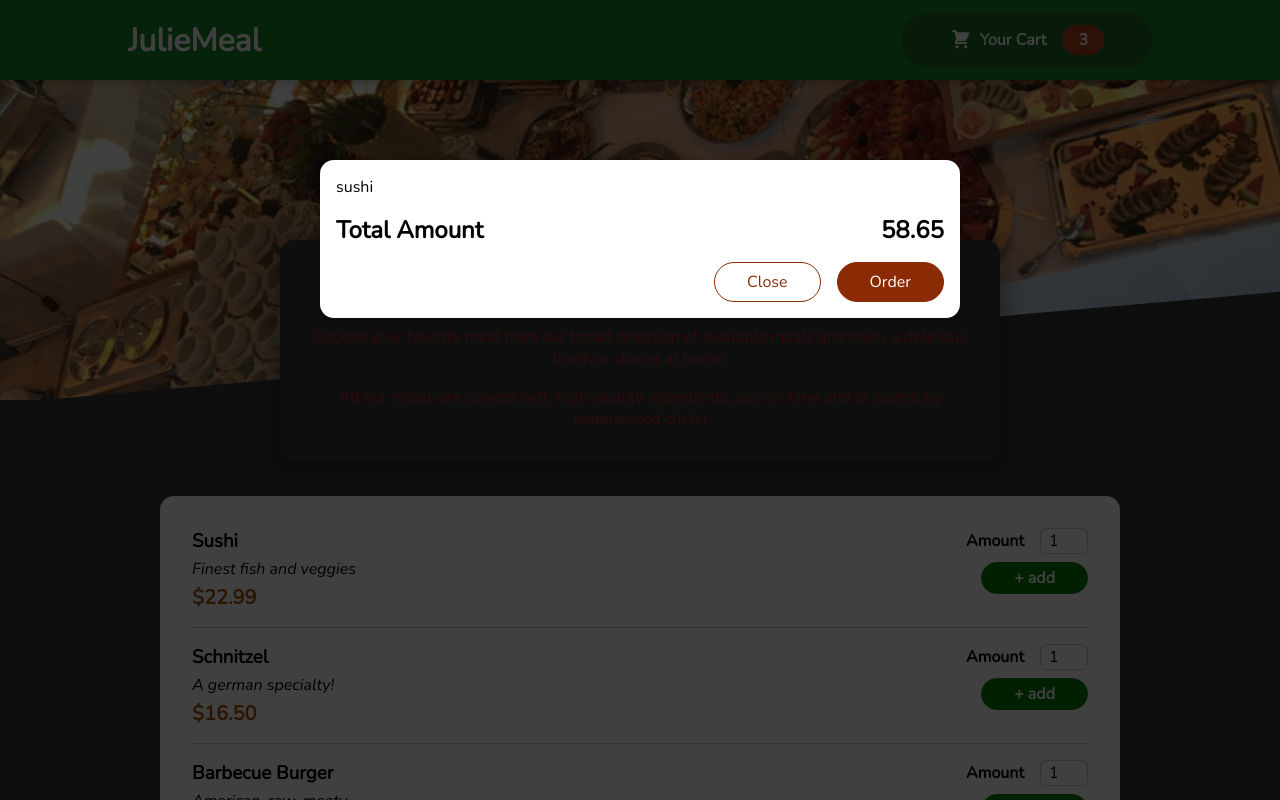
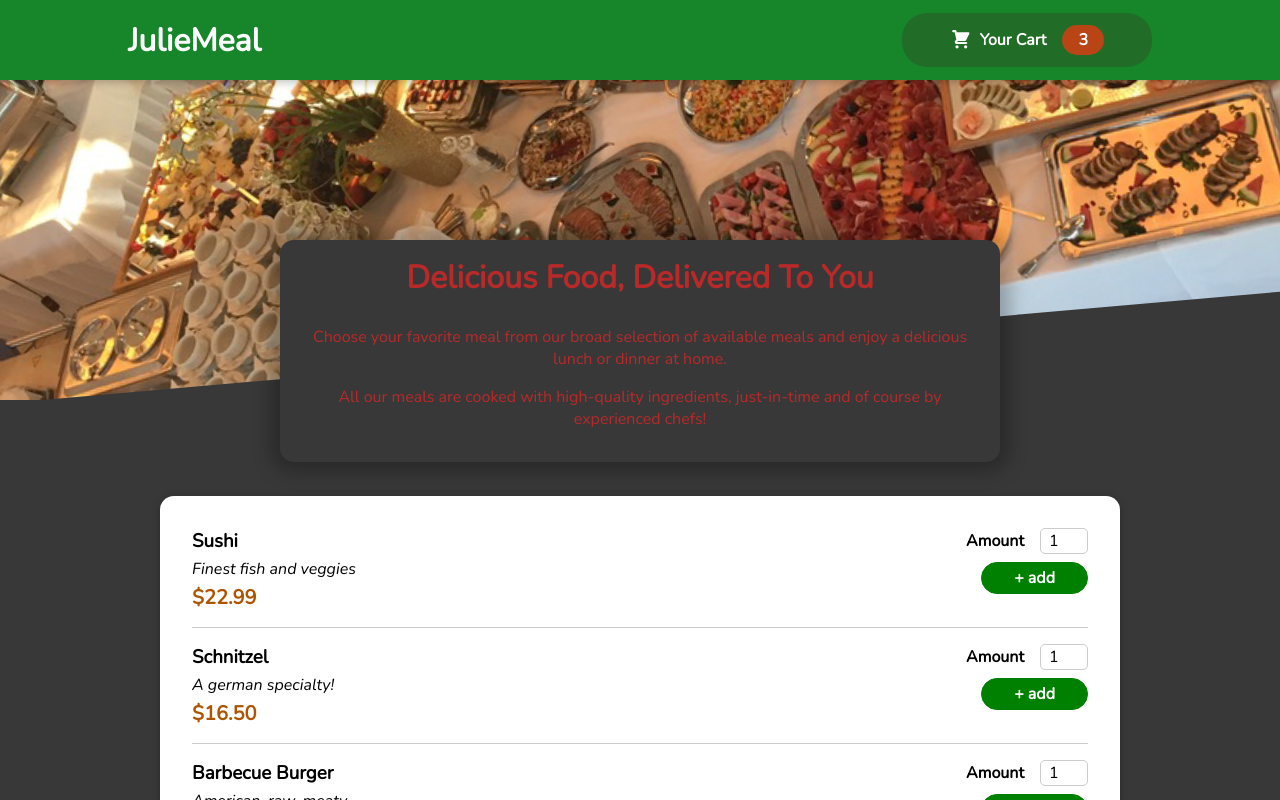
Before and after one commit to Cabraham1/food-order-App, a React (Create React App) app: page / in a window 1280 px wide. Shown: the top 800 px of the page. Built offline with nearby package versions, Linux system fonts and the light colour scheme.

Commit message:
modal implementation

```diff
--- a/src/App.js
+++ b/src/App.js
@@ -1,17 +1,25 @@
-import React from 'react';
-import Cart from './components/Carts/Cart';
-import Header from './components/Layout/Header';
-import Meals from './components/Meals/Meals';
+import React, { useState } from "react";
+import Cart from "./components/Carts/Cart";
+import Header from "./components/Layout/Header";
+import Meals from "./components/Meals/Meals";
 
+function App(props) {
+  const [cartIsShown, setCartIsShown] = useState(false);
 
-function App() {
-
+  const showCartHandler = () => {
+    setCartIsShown(true);
+  };
+  const hideCartHandler = () => {
+    setCartIsShown(false);
+  };
   return (
     <React.Fragment>
-      <Header />
-      <Cart/>
+      <Header onShowCart={showCartHandler} />
+      {cartIsShown && (
+        <Cart onClose={hideCartHandler} />
+      )}
       <main>
-        <Meals/>
+        <Meals />
       </main>
     </React.Fragment>
   );
--- a/src/components/Carts/Cart.js
+++ b/src/components/Carts/Cart.js
@@ -3,23 +3,31 @@
 import classes from "./Cart.module.css";
 
 const Cart = (props) => {
-  const CartItems = <ul className={classes['cart-items']}>{[
+  const CartItems = (
+    <ul className={classes["cart-items"]}>
+      {[
         {
           id: "c1",
           name: "sushi",
           amount: "2",
           price: "12.99",
         },
-  ].map((item) => <li key={item.id}>{item.name}</li>)}</ul>;
+      ].map((item) => (
+        <li key={item.id}>{item.name}</li>
+      ))}
+    </ul>
+  );
   return (
-    <Modal>
+    <Modal onClose={props.onClose}>
       {CartItems}
       <div className={classes.total}>
         <span>Total Amount</span>
         <span>58.65</span>
       </div>
       <div className={classes.actions}>
-        <button className={classes['button--alt']}>Close</button>
+        <button className={classes["button--alt"]} onClick={props.onClose}>
+          Close
+        </button>
         <button className={classes.button}>Order</button>
       </div>
     </Modal>
--- a/src/components/Layout/Header.js
+++ b/src/components/Layout/Header.js
@@ -8,7 +8,7 @@
     <React.Fragment>
       <header className={classes.header}>
         <h1>JulieMeal</h1>
-        <HeaderCartButton />
+        <HeaderCartButton onClick={props.onShowCart} />
       </header>
       <div className={classes["main-image"]}>
         <img src={MealImage} alt="a table full of different meals" />
--- a/src/components/Layout/HeaderCartButton.js
+++ b/src/components/Layout/HeaderCartButton.js
@@ -4,7 +4,7 @@
 
 const HeaderCartButton = (props) => {
   return (
-    <button className={classes.button}>
+    <button className={classes.button} onClick={props.onClick}>
       <span className={classes.icon}>
         <CartIcon/>
       </span>
--- a/src/components/Meals/AvailableMeals.js
+++ b/src/components/Meals/AvailableMeals.js
@@ -2,7 +2,6 @@
 import Card from "../UI/Card";
 import classes from "./AvailableMeals.module.css";
 import MealItem from "./MealItem/MealItem"
-import MealItemForm from "./MealItem/MealItemForm";
 
 const DUMMY_MEALS = [
   {
--- a/src/components/UI/Modal.js
+++ b/src/components/UI/Modal.js
@@ -3,7 +3,7 @@
 import classes from "./Modal.module.css";
 
 const BackDrop = (props) => {
-  return <div className={classes.backdrop}></div>;
+  return <div className={classes.backdrop} onClick={props.onClose} />;
 };
 
 const ModalOverlay = (props) => {
@@ -14,10 +14,14 @@
   );
 };
 const Modal = (props) => {
+  // helper for local javascript api
   const PortalElement = document.getElementById("overlays");
   return (
     <React.Fragment>
-      {reactDom.createPortal(<BackDrop />, PortalElement)}
+      {reactDom.createPortal(
+        <BackDrop onClose={props.onClose} />,
+        PortalElement
+      )}
       {reactDom.createPortal(
         <ModalOverlay>{props.children}</ModalOverlay>,
         PortalElement
```
Lines whose indentation alone changed are shown as unchanged.
